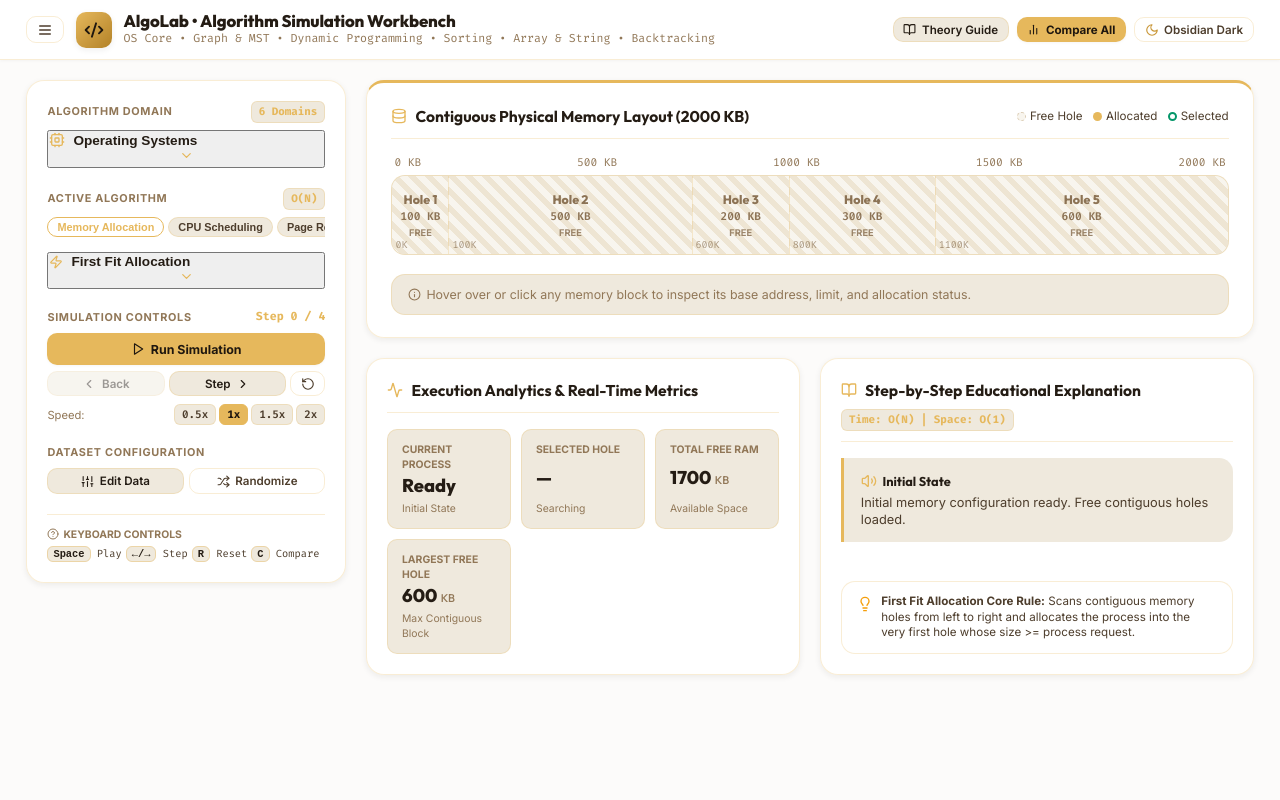
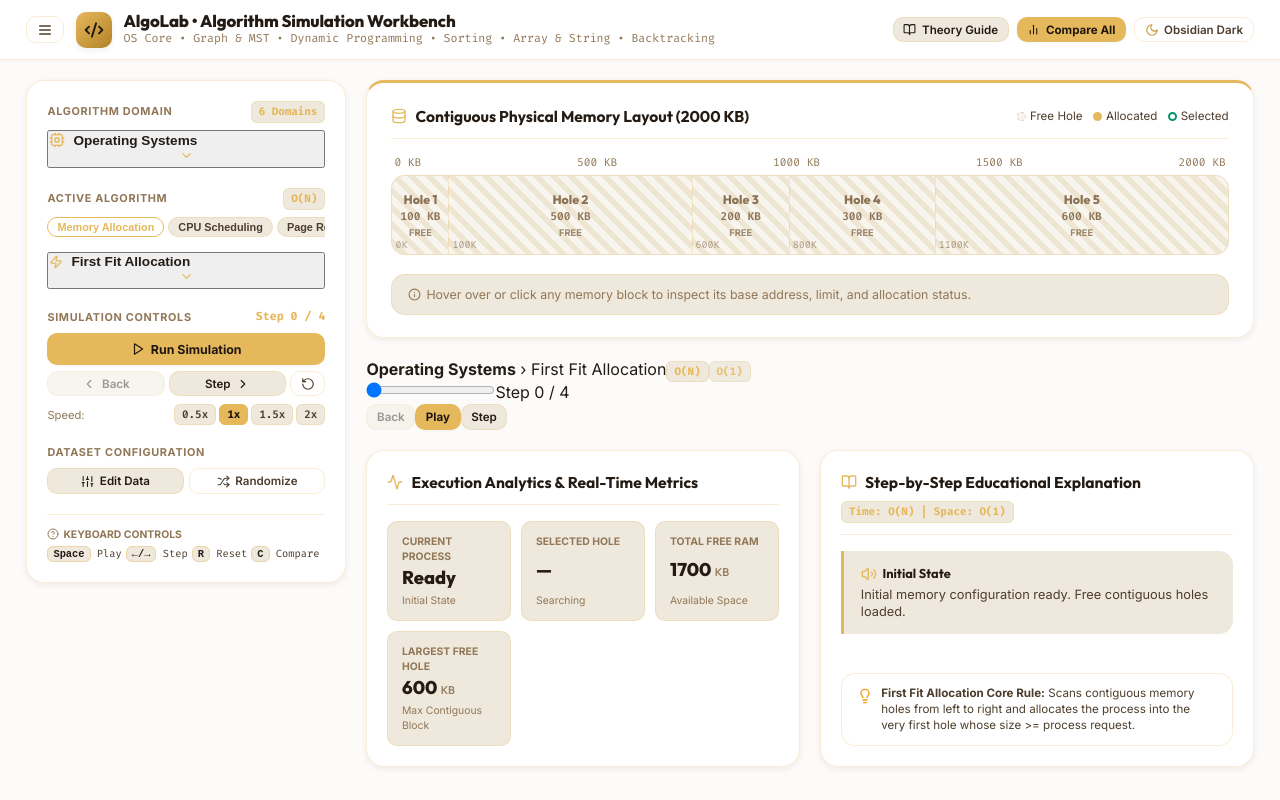
Before and after one commit to Sami7ma/redesigned-potato, a React (Vite) app: page / in a window 1280 px wide. Built offline with nearby package versions, Linux system fonts and the light colour scheme.

Commit message:
feat(ui): add interactive Workbench Ribbon Bar with breadcrumb and timeline scrubber

```diff
--- a/src/App.jsx
+++ b/src/App.jsx
@@ -464,6 +464,61 @@ export default function App() {
             />
           )}
 
+          {/* Interactive Workbench Ribbon Bar (Yellow Highlight Area) */}
+          <div className="workbench-ribbon-bar">
+            <div className="ribbon-left">
+              <span className="ribbon-breadcrumb">
+                <strong>{CATEGORIES[category]?.name}</strong> &rsaquo; {ALGORITHMS_REGISTRY[selectedAlgo]?.name}
+              </span>
+              <span className="complexity-badge">{ALGORITHMS_REGISTRY[selectedAlgo]?.timeComplexity}</span>
+              <span className="complexity-badge" style={{ opacity: 0.85 }}>{ALGORITHMS_REGISTRY[selectedAlgo]?.spaceComplexity}</span>
+            </div>
+
+            <div className="ribbon-center">
+              <input
+                type="range"
+                className="ribbon-scrubber"
+                min={0}
+                max={totalSteps}
+                value={currentStepIndex}
+                onChange={(e) => {
+                  setCurrentStepIndex(Number(e.target.value));
+                  setIsRunning(false);
+                }}
+                title="Drag to scrub timeline"
+              />
+              <span className="ribbon-step-tag">
+                Step {currentStepIndex} / {totalSteps}
+              </span>
+            </div>
+
+            <div className="ribbon-right">
+              <button
+                className="btn btn-secondary btn-sm"
+                onClick={() => currentStepIndex > 0 && setCurrentStepIndex(c => c - 1)}
+                disabled={currentStepIndex === 0 || isRunning}
+                title="Step Backward"
+              >
+                Back
+              </button>
+              <button
+                className={`btn btn-sm ${isRunning ? 'btn-danger' : 'btn-primary'}`}
+                onClick={() => setIsRunning(!isRunning)}
+                disabled={totalSteps === 0}
+              >
+                {isRunning ? 'Pause' : 'Play'}
+              </button>
+              <button
+                className="btn btn-secondary btn-sm"
+                onClick={() => currentStepIndex < totalSteps && setCurrentStepIndex(c => c + 1)}
+                disabled={currentStepIndex >= totalSteps || isRunning}
+                title="Step Forward"
+              >
+                Step
+              </button>
+            </div>
+          </div>
+
           {/* Analytics Instrument Panel (MetricsPanel + LiveNarrator) */}
           <div className="analytics-grid">
             <MetricsPanel
```
